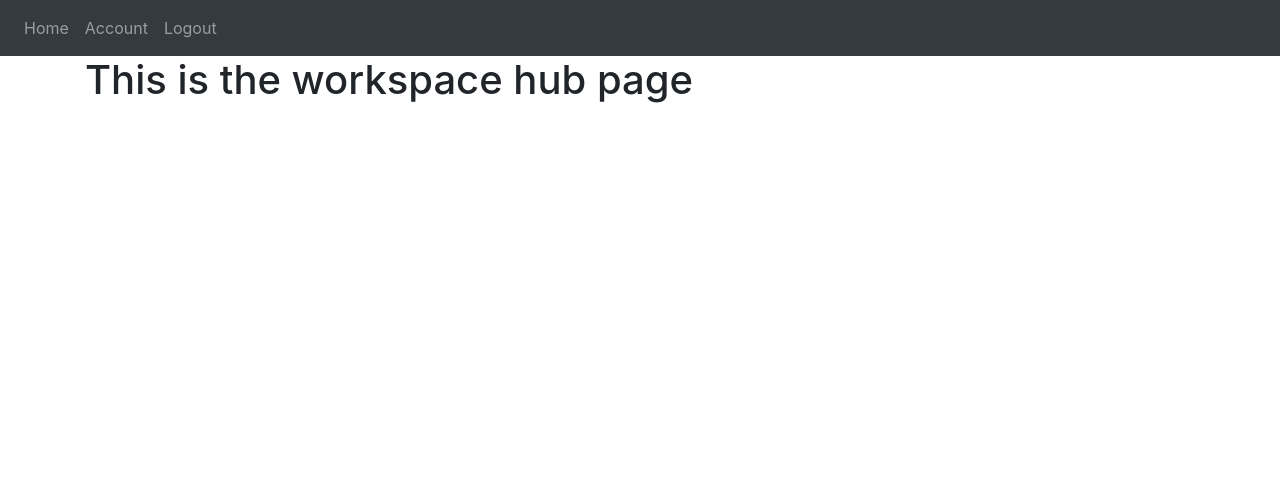
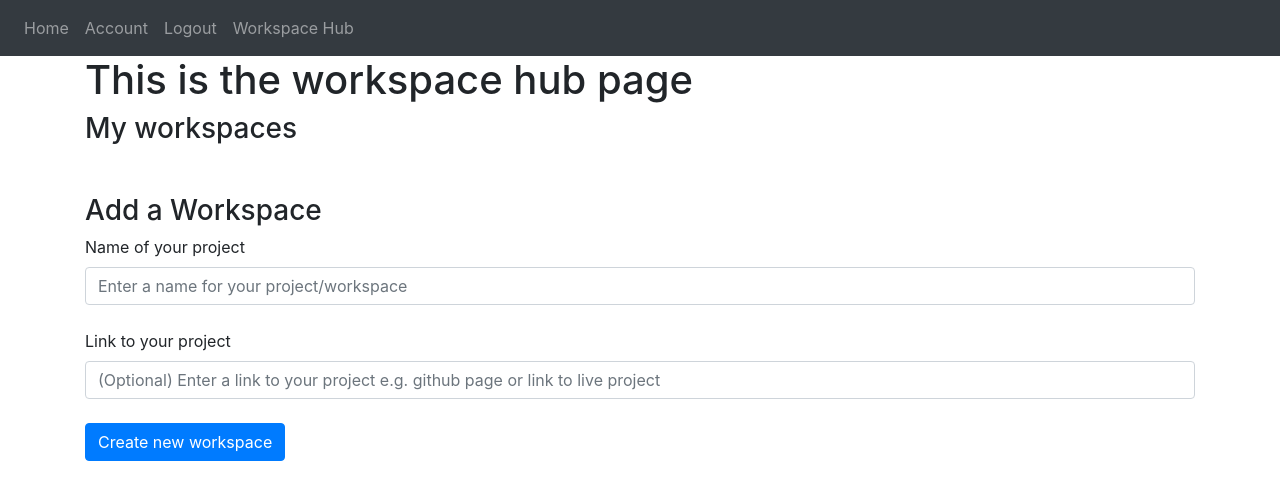
Before and after one commit to Rolv-Apneseth/just-a-tracker, a Flask app: page /workspace-hub in a window 1280 px wide. Shown: the top 500 px of the page. Run offline with Flask 2, Linux system fonts and the light colour scheme; the visitor is signed in with stand-in values (Sample User, id 1); data comes from the database, SQL or seed files in the repository; data that the repository does not hold is empty; some libraries are stand-ins or nearby versions.

Commit message:
Started work on the workspace hub page and added it to the navbar while the user is logged in

```diff
--- a/just-a-tracker/website/templates/base.html
+++ b/just-a-tracker/website/templates/base.html
@@ -39,6 +39,9 @@
           {% if user.is_authenticated %}
           <a href="/account" class="nav-item nav-link" id="account">Account</a>
           <a href="/logout" class="nav-item nav-link" id="logout">Logout</a>
+          <a href="/workspace-hub" class="nav-item nav-link" id="workspace-hub"
+            >Workspace Hub</a
+          >
           {% else %}
           <a href="/login" class="nav-item nav-link" id="login">Login</a>
           <a href="/sign-up" class="nav-item nav-link" id="signUp">Sign up</a>
--- a/just-a-tracker/website/templates/hub.html
+++ b/just-a-tracker/website/templates/hub.html
@@ -1,9 +1,54 @@
-{% extends 'base.html' %}
+{% extends 'base.html' %} {% block title %} Workspace Hub {% endblock %} {% block content
+%}
+<h1>This is the workspace hub page</h1>
 
-{% block title %}
-    Workspace Hub
+<section id="workspaces">
+  <h3>My workspaces</h3>
+  <br />
+
+  <ul id="workspaces-list">
+    {% for workspace in user.workspaces %}
+    <li>
+      <a href="/workspace"
+        >{{ workspace.project_name }} id: {{ workspace.workspace_id }}</a
+      >
+    </li>
+    {% endfor %}
+  </ul>
+</section>
+
+<form method="POST" id="new-workspace">
+  <h3>Add a Workspace</h3>
+
+  <div id="form-group">
+    <label for="project-name">Name of your project</label>
+    <input
+      type="text"
+      class="form-control"
+      id="project-name"
+      name="project-name"
+      placeholder="Enter a name for your project/workspace"
+      max-length="50"
+    />
+  </div>
+
+  <br />
+
+  <div id="form-group">
+    <label for="project-link">Link to your project</label>
+    <input
+      type="text"
+      class="form-control"
+      id="project-link"
+      name="project-link"
+      placeholder="(Optional) Enter a link to your project e.g. github page or link to live project"
+      max-length="320"
+    />
+  </div>
+
+  <br />
+
+  <button type="submit" class="btn btn-primary">Create new workspace</button>
+</form>
+
 {% endblock %}
-
-{% block content %}
-    <h1>This is the workspace hub page</h1>
-{% endblock %}
```
